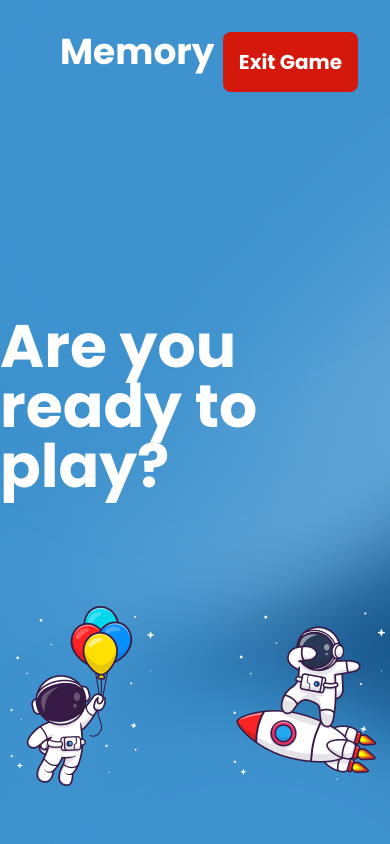
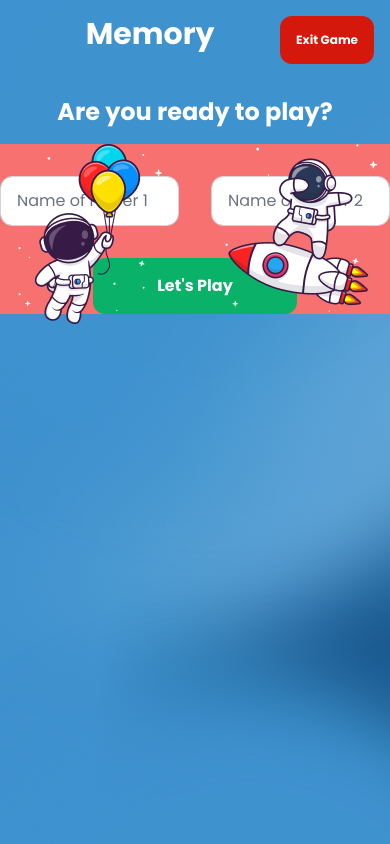
Before and after one commit to Teeldinho/memory-game, a Next.js app: page / in a window 390 px wide. Shown: the top 844 px of the page. Built offline with nearby package versions, Linux system fonts and the light colour scheme.

Commit message:
Changing for mobile friendly

```diff
--- a/app/Header.tsx
+++ b/app/Header.tsx
@@ -60,11 +60,9 @@ const Header = () => {
   };
 
   return (
-    <header className="relative z-10 flex justify-end w-full p-8">
-      {/* <header className="absolute top-0 right-0 w-full"> */}
-      {/* <div className="relative flex justify-end w-full py-8 "> */}
+    <header className="relative z-10 flex justify-end w-full p-4 lg:p-8">
       <div className="absolute right-[45%]">
-        <h1 className="text-4xl font-bold">Memory</h1>
+        <h1 className="text-3xl font-bold lg:text-4xl">Memory</h1>
       </div>
 
       <div className="flex gap-8">
@@ -73,7 +71,7 @@ const Header = () => {
         {storeHasGameStarted && (
           <button
             onClick={handleRestartGame}
-            className="rounded-lg bg-[#F4A236] p-4 text-xl font-bold hover:opacity-90"
+            className="rounded-xl bg-[#F4A236] p-4 text-xs font-bold hover:opacity-90 lg:text-xl"
           >
             Restart Game
           </button>
@@ -81,7 +79,7 @@ const Header = () => {
 
         <button
           onClick={handleExitGame}
-          className="rounded-lg bg-[#D4190C] p-4 text-xl font-bold hover:opacity-90"
+          className="rounded-xl bg-[#D4190C] p-4 text-xs font-bold hover:opacity-90 lg:text-xl"
         >
           Exit Game
         </button>
--- a/app/game/page.tsx
+++ b/app/game/page.tsx
@@ -64,15 +64,15 @@ const Game = () => {
   }, [storeCardsMatchFound]);
 
   return (
-    <div className="flex items-center w-full h-screen gap-16 -mt-16">
+    <div className="-mt-16 flex h-screen w-full items-center gap-16">
       {/* Player 1 Card showing name and score  */}
       <PlayerCard {...storePlayers[0]} />
 
       {/* Grid to render the cards: */}
-      <div className="relative w-full p-8 rounded-lg bg-gradient-glassy">
+      <div className="relative w-full rounded-xl bg-gradient-glassy p-8">
         {/* CardMatching */}
         {storeCardsMatchFound && (
-          <div className="absolute top-0 left-0 grid w-full h-full overflow-hidden rounded-lg">
+          <div className="absolute top-0 left-0 grid h-full w-full overflow-hidden rounded-xl">
             <CardMatchFoundOverlay />
           </div>
         )}
--- a/app/page.tsx
+++ b/app/page.tsx
@@ -52,21 +52,23 @@ const Home = () => {
   };
 
   return (
-    <div className="z-20 grid h-screen w-full place-items-center">
-      <div className="flex h-full w-full max-w-4xl flex-col items-center justify-center gap-20 py-48">
+    <div className="z-20 grid w-full h-screen place-items-center">
+      <div className="flex flex-col items-center w-full h-full gap-4 py-4 lg:max-w-4xl lg:justify-center lg:gap-20 lg:py-48">
         {/* HEADING QUESTION: */}
-        <h1 className="text-6xl font-bold">Are you ready to play?</h1>
+        <h1 className="text-2xl font-bold lg:text-6xl">
+          Are you ready to play?
+        </h1>
 
         {/* AVATARS AND NAME INPUT BOX */}
 
         <form
-          className="flex flex-col items-center gap-16"
+          className="flex flex-col items-center gap-8 bg-red-400 lg:gap-16"
           onSubmit={handleSubmit(onSubmit)}
         >
-          <div className="grid w-full grid-cols-2 gap-16">
-            {/* CARD 1 */}
-            <div className="flex flex-col items-center gap-8">
-              <div className="relative grid h-60 w-full place-items-center bg-transparent">
+          <div className="grid w-full grid-cols-2 gap-8 lg:gap-16">
+            {/* CARD 2 */}
+            <div className="flex flex-col items-center gap-4 lg:gap-8">
+              <div className="relative grid w-full h-4 bg-transparent place-items-center lg:h-60">
                 <Image src={AvatarPlayer1} alt="Player 1 Avatar" />
               </div>
 
@@ -74,15 +76,15 @@ const Home = () => {
                 <input
                   {...register("namePlayer1", { required: true })}
                   type="text"
-                  className="form-control m-0 block w-full rounded-lg border border-solid border-gray-300 bg-white bg-clip-padding px-4 py-4 font-normal text-gray-700 transition ease-in-out focus:border-blue-600 focus:bg-white focus:text-gray-700 focus:outline-none"
+                  className="block w-full px-4 py-3 m-0 font-normal text-gray-700 transition ease-in-out bg-white border border-gray-300 border-solid form-control rounded-xl bg-clip-padding focus:border-blue-600 focus:bg-white focus:text-gray-700 focus:outline-none lg:py-4"
                   placeholder="Name of Player 1"
                 />
               </div>
             </div>
 
-            {/* CARD 1 */}
-            <div className="flex flex-col items-center gap-8">
-              <div className="relative grid h-60 w-full place-items-center bg-transparent">
+            {/* CARD 2 */}
+            <div className="flex flex-col items-center gap-4 lg:gap-8">
+              <div className="relative grid w-full h-4 bg-transparent place-items-center lg:h-60">
                 <Image src={AvatarPlayer2} alt="Player 2 Avatar" />
               </div>
 
@@ -90,7 +92,7 @@ const Home = () => {
                 <input
                   {...register("namePlayer2", { required: true })}
                   type="text"
-                  className="form-control m-0 block w-full rounded-lg border border-solid border-gray-300 bg-white bg-clip-padding px-4 py-4 font-normal text-gray-700 transition ease-in-out focus:border-blue-600 focus:bg-white focus:text-gray-700 focus:outline-none"
+                  className="block w-full px-4 py-3 m-0 font-normal text-gray-700 transition ease-in-out bg-white border border-gray-300 border-solid form-control rounded-xl bg-clip-padding focus:border-blue-600 focus:bg-white focus:text-gray-700 focus:outline-none lg:py-4"
                   placeholder="Name of Player 2"
                 />
               </div>
@@ -101,7 +103,7 @@ const Home = () => {
           <div className="mx-auto">
             <button
               type="submit"
-              className="rounded-lg bg-[#0AB169]  py-4 px-16 text-xl font-bold hover:opacity-90"
+              className="rounded-xl bg-[#0AB169]  py-4 px-16 text-base font-bold hover:opacity-90 lg:text-xl"
             >
               Let's Play
             </button>
--- a/components/PlayerCard.tsx
+++ b/components/PlayerCard.tsx
@@ -7,12 +7,12 @@ const PlayerCard = (player: TPlayer) => {
   return (
     <div className="flex flex-col gap-4">
       {/* Player Card */}
-      <div className="flex h-[350px] w-48 flex-col gap-8 rounded-lg bg-gradient-player-card p-7">
-        <div className="relative grid w-full bg-transparent h-52 place-items-center">
+      <div className="flex h-[350px] w-48 flex-col gap-8 rounded-xl bg-gradient-player-card p-7">
+        <div className="relative grid h-52 w-full place-items-center bg-transparent">
           <Image src={avatar} alt="Player Avatar" />
         </div>
 
-        <div className="flex flex-col items-center w-full gap-4">
+        <div className="flex w-full flex-col items-center gap-4">
           <h2 className="text-xl font-extrabold">{name}</h2>
           <h2 className="text-xl font-semibold">Score: {score}</h2>
         </div>
@@ -23,19 +23,19 @@ const PlayerCard = (player: TPlayer) => {
 
       {id === 1 ? (
         <div
-          className={`rounded-lg bg-[#0AB169] py-4 text-white ${
+          className={`rounded-xl bg-[#0AB169] py-4 text-white ${
             turnToPlay ? "block" : "invisible"
           }`}
         >
-          <h2 className="text-2xl font-bold text-center">It's Your Turn</h2>
+          <h2 className="text-center text-2xl font-bold">It's Your Turn</h2>
         </div>
       ) : (
         <div
-          className={`rounded-lg bg-white py-4 text-[#489DDA] ${
+          className={`rounded-xl bg-white py-4 text-[#489DDA] ${
             turnToPlay ? "block" : "invisible"
           }`}
         >
-          <h2 className="text-2xl font-bold text-center">It's Your Turn</h2>
+          <h2 className="text-center text-2xl font-bold">It's Your Turn</h2>
         </div>
       )}
     </div>
--- a/components/PlayerGameSummary.tsx
+++ b/components/PlayerGameSummary.tsx
@@ -25,7 +25,7 @@ const PlayerGameSummary = ({ position, player }: TAnnouncePlayer) => {
 
         {/* Player winner card  */}
         <div
-          className={`flex w-full items-center justify-evenly rounded-lg py-5 ${
+          className={`flex w-full items-center justify-evenly rounded-xl py-5 ${
             position === 1
               ? "bg-gradient-to-r from-[#FFD975] to-yellow-100"
               : "bg-white"
--- a/components/WinnerAnnouncement.tsx
+++ b/components/WinnerAnnouncement.tsx
@@ -73,12 +73,12 @@ const WinnerAnnouncement = () => {
   return (
     <>
       {/* {storeWinnerFound ? ( */}
-      <div className="absolute top-0 z-50 flex w-full h-full">
-        <div className="flex flex-col items-center justify-center w-full max-w-4xl gap-16 mx-auto">
+      <div className="absolute top-0 z-50 flex h-full w-full">
+        <div className="mx-auto flex w-full max-w-4xl flex-col items-center justify-center gap-16">
           {/* Winning player name and message: */}
           <div className="flex flex-col gap-4 text-center">
             <h2 className="text-5xl font-bold">Well Done!</h2>
-            <h1 className="font-bold text-7xl">{storeWinnersList[0]?.name}</h1>
+            <h1 className="text-7xl font-bold">{storeWinnersList[0]?.name}</h1>
           </div>
 
           {/* Winning Player Image */}
@@ -89,14 +89,14 @@ const WinnerAnnouncement = () => {
               <Image src={storeWinnersList[0]?.avatar} alt="Player Avatar" />
 
               {/* Celebration decoration: */}
-              <div className="absolute top-0 left-0 w-full h-full -z-10">
+              <div className="absolute top-0 left-0 -z-10 h-full w-full">
                 <Image src={WinnerDeco} alt="Player Avatar" />
               </div>
             </div>
           </div>
 
           {/* Player summary of game: */}
-          <div className="flex flex-col w-full gap-4">
+          <div className="flex w-full flex-col gap-4">
             {storeWinnersList.map((player, position) => {
               const playerSummary: TAnnouncePlayer = {
                 player,
@@ -109,7 +109,7 @@ const WinnerAnnouncement = () => {
           {/* Play Again call to action:             */}
           <div>
             <button
-              className="rounded-lg bg-[#A7DAFF] px-4 py-5 font-bold uppercase text-[#164464] hover:opacity-80"
+              className="rounded-xl bg-[#A7DAFF] px-4 py-5 font-bold uppercase text-[#164464] hover:opacity-80"
               onClick={handlePlayAgain}
             >
               Play Again
```
Also changed, not shown: 1 other file (tests, documents, lock files or other folders).
